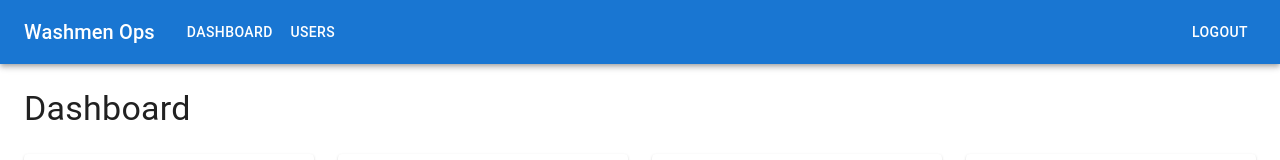
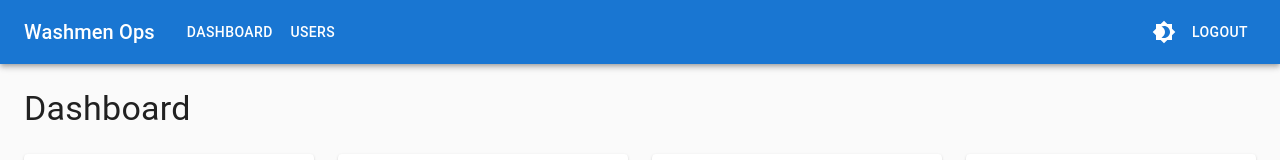
Before and after one commit to GhrayebAli/mock-ops-frontend, a React (Vite) app: page / in a window 1280 px wide. Shown: the top 160 px of the page. Built offline with nearby package versions, Linux system fonts and the light colour scheme; no server answers; sample sign-in values are in the browser's storage.

Commit message:
auto: checkpoint

```diff
--- a/src/App.tsx
+++ b/src/App.tsx
@@ -1,22 +1,19 @@
 import { BrowserRouter, Routes, Route, Navigate, Link } from 'react-router-dom';
 import { Provider } from 'react-redux';
 import { QueryClient, QueryClientProvider } from '@tanstack/react-query';
-import { ThemeProvider, createTheme, CssBaseline, AppBar, Toolbar, Typography, Button, Box } from '@mui/material';
+import { ThemeProvider, CssBaseline, AppBar, Toolbar, Typography, Button, Box, IconButton } from '@mui/material';
+import { Brightness4, Brightness7 } from '@mui/icons-material';
 import { useSelector, useDispatch } from 'react-redux';
 import { store, RootState } from './app/store';
 import { logout } from './app/authSlice';
 import { clearAuthToken } from './api/client';
+import { ThemeContextProvider, useTheme } from './context/ThemeContext';
 import Dashboard from './features/dashboard/components/Dashboard';
 import UsersList from './features/users/components/UsersList';
 import UserDetail from './features/users/components/UserDetail';
 import LoginPage from './auth/LoginPage';
 
 const queryClient = new QueryClient();
-const theme = createTheme({
-  palette: {
-    primary: { main: '#1976d2' },
-  },
-});
 
 function RequireAuth({ children }: { children: React.ReactNode }) {
   const isAuthenticated = useSelector((state: RootState) => state.auth.isAuthenticated);
@@ -28,6 +25,7 @@ function NavBar() {
   const isAuthenticated = useSelector((state: RootState) => state.auth.isAuthenticated);
   const user = useSelector((state: RootState) => state.auth.user);
   const dispatch = useDispatch();
+  const { isDarkMode, toggleTheme } = useTheme();
 
   if (!isAuthenticated) return null;
 
@@ -44,6 +42,9 @@ function NavBar() {
         <Button color="inherit" component={Link} to="/users">Users</Button>
         <Box sx={{ flexGrow: 1 }} />
         {user && <Typography variant="body2" sx={{ mr: 2 }}>{user.firstName} {user.lastName}</Typography>}
+        <IconButton color="inherit" onClick={toggleTheme} title={isDarkMode ? 'Light mode' : 'Dark mode'}>
+          {isDarkMode ? <Brightness7 /> : <Brightness4 />}
+        </IconButton>
         <Button color="inherit" onClick={handleLogout}>Logout</Button>
       </Toolbar>
     </AppBar>
@@ -64,17 +65,26 @@ function AppRoutes() {
   );
 }
 
-export default function App() {
+function AppWithTheme() {
+  const { theme } = useTheme();
   return (
-    <Provider store={store}>
-      <QueryClientProvider client={queryClient}>
     <ThemeProvider theme={theme}>
       <CssBaseline />
       <BrowserRouter>
         <AppRoutes />
       </BrowserRouter>
     </ThemeProvider>
+  );
+}
+
+export default function App() {
+  return (
+    <ThemeContextProvider>
+      <Provider store={store}>
+        <QueryClientProvider client={queryClient}>
+          <AppWithTheme />
         </QueryClientProvider>
       </Provider>
+    </ThemeContextProvider>
   );
 }
--- /dev/null
+++ b/src/context/ThemeContext.tsx
@@ -0,0 +1,57 @@
+import React, { createContext, useState, useContext, useEffect } from 'react';
+import { createTheme, Theme } from '@mui/material/styles';
+
+export const lightTheme = createTheme({
+  palette: {
+    mode: 'light',
+    primary: { main: '#1976d2' },
+    background: { default: '#fafafa', paper: '#fff' },
+  },
+});
+
+export const darkTheme = createTheme({
+  palette: {
+    mode: 'dark',
+    primary: { main: '#1976d2' },
+    background: { default: '#121212', paper: '#1e1e1e' },
+  },
+});
+
+interface ThemeContextType {
+  isDarkMode: boolean;
+  toggleTheme: () => void;
+  theme: Theme;
+}
+
+const ThemeContext = createContext<ThemeContextType | undefined>(undefined);
+
+export function ThemeContextProvider({ children }: { children: React.ReactNode }) {
+  const [isDarkMode, setIsDarkMode] = useState(() => {
+    const saved = localStorage.getItem('theme-mode');
+    return saved ? saved === 'dark' : false;
+  });
+
+  useEffect(() => {
+    localStorage.setItem('theme-mode', isDarkMode ? 'dark' : 'light');
+  }, [isDarkMode]);
+
+  const toggleTheme = () => {
+    setIsDarkMode(!isDarkMode);
+  };
+
+  const theme = isDarkMode ? darkTheme : lightTheme;
+
+  return (
+    <ThemeContext.Provider value={{ isDarkMode, toggleTheme, theme }}>
+      {children}
+    </ThemeContext.Provider>
+  );
+}
+
+export function useTheme() {
+  const context = useContext(ThemeContext);
+  if (!context) {
+    throw new Error('useTheme must be used within ThemeContextProvider');
+  }
+  return context;
+}
```
Lines whose indentation alone changed are shown as unchanged.
